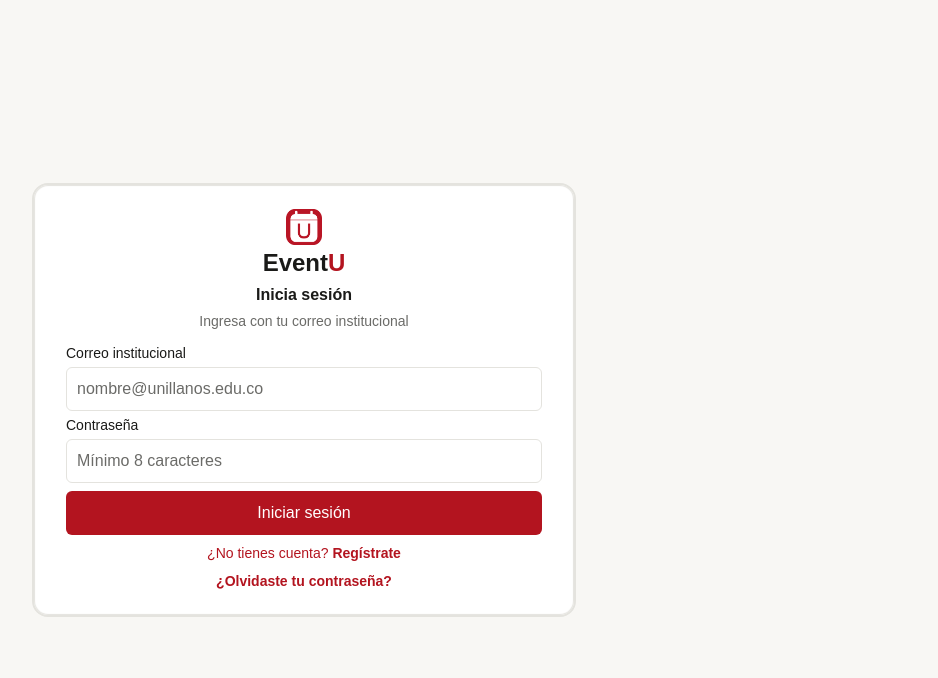
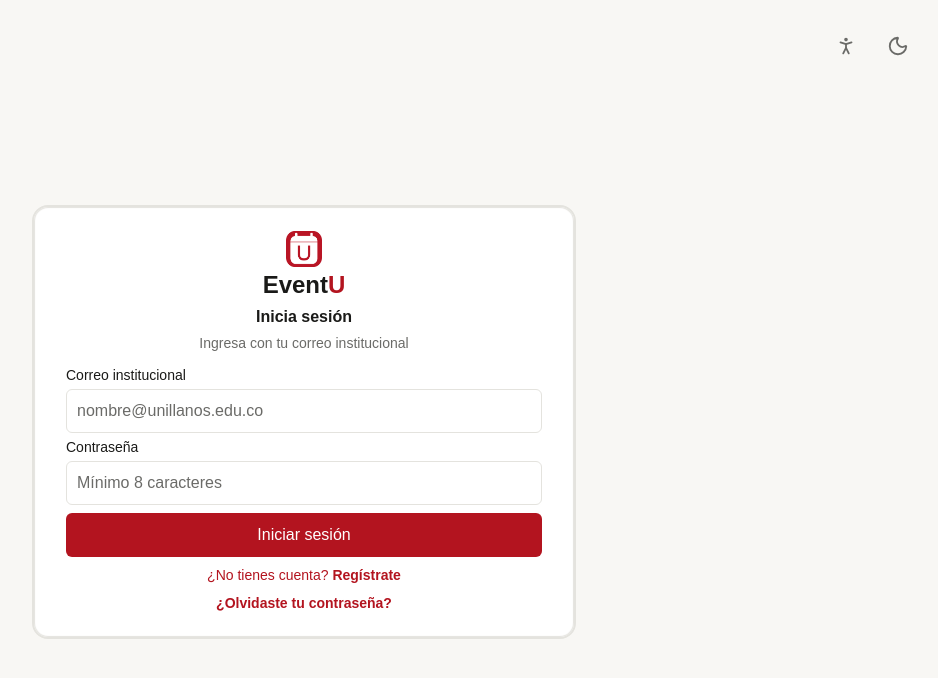
Before and after one commit to atlas-interactive/eventu-web, a React (Vite) app: page /login in a window 1280 px wide. Shown: the top 678 px of the page, without its empty margins (336-1274 px from the left). Built offline with nearby package versions, Linux system fonts and the light colour scheme; no server answers.

Commit message:
feat: enhance accessibility features in LayoutAutenticacion and add corresponding tests

```diff
--- a/src/components/layout/LayoutAutenticacion.tsx
+++ b/src/components/layout/LayoutAutenticacion.tsx
@@ -1,10 +1,62 @@
-import { Outlet } from "react-router-dom";
+import { useState } from 'react';
+import { Moon, PersonStanding, Sun } from 'lucide-react';
+import { useTranslation } from 'react-i18next';
+import { Outlet } from 'react-router-dom';
+import { PanelAccesibilidad } from '../../features/accesibilidad/PanelAccesibilidad';
+import { useAccesibilidad } from '../../features/accesibilidad/useAccesibilidad';
+
+const estiloControl = 'group relative inline-flex h-11 w-11 shrink-0 items-center justify-center rounded-full text-eventu-secondary-text hover:bg-eventu-white-surface hover:text-eventu-main-ink focus-visible:outline-2 focus-visible:outline-offset-2 focus-visible:outline-eventu-institutional-red';
+const estiloAyuda = 'pointer-events-none absolute right-0 top-full z-10 mt-1 w-max max-w-48 rounded border border-eventu-border bg-eventu-white-surface px-2 py-1 text-xs text-eventu-main-ink opacity-0 shadow-sm group-hover:opacity-100 group-focus-visible:opacity-100';
 
 // Pantallas de autenticación: tarjeta centrada
 export function LayoutAutenticacion() {
+    const { t } = useTranslation();
+    const { preferencias, actualizarPreferencia } = useAccesibilidad();
+    const [accesibilidadAbierta, setAccesibilidadAbierta] = useState(false);
+    const [elementoFoco, setElementoFoco] = useState<HTMLElement | null>(null);
+    const temaOscuro = preferencias.tema === 'oscuro';
+    const etiquetaTema = t(temaOscuro ? 'layout.activarTemaClaro' : 'layout.activarTemaOscuro');
+
     return (
-        <div className="flex min-h-screen items-center justify-center bg-eventu-page-background p-4">
-            <Outlet />
+        <div className="flex min-h-screen flex-col bg-eventu-page-background p-4 sm:p-6">
+            <div role="group" aria-label={t('layout.preferenciasVisuales')} className="flex shrink-0 justify-end gap-1 sm:gap-2">
+                <button
+                    type="button"
+                    className={estiloControl}
+                    aria-label={t('layout.accesibilidad')}
+                    aria-haspopup="dialog"
+                    aria-expanded={accesibilidadAbierta}
+                    onClick={(evento) => {
+                        setElementoFoco(evento.currentTarget);
+                        setAccesibilidadAbierta(true);
+                    }}
+                >
+                    <PersonStanding aria-hidden="true" className="h-[1.375rem] w-[1.375rem]" />
+                    <span aria-hidden="true" className={estiloAyuda}>{t('layout.accesibilidad')}</span>
+                </button>
+                <button
+                    type="button"
+                    className={estiloControl}
+                    aria-label={etiquetaTema}
+                    onClick={() => actualizarPreferencia('tema', temaOscuro ? 'claro' : 'oscuro')}
+                >
+                    {temaOscuro
+                        ? <Sun aria-hidden="true" className="h-[1.375rem] w-[1.375rem]" />
+                        : <Moon aria-hidden="true" className="h-[1.375rem] w-[1.375rem]" />}
+                    <span aria-hidden="true" className={estiloAyuda}>{etiquetaTema}</span>
+                </button>
+            </div>
+            <div className="flex flex-1 items-center justify-center py-4">
+                <div className="w-full min-w-0 max-w-[34rem]">
+                    <Outlet />
+                </div>
+            </div>
+            {accesibilidadAbierta && (
+                <PanelAccesibilidad
+                    onCerrar={() => setAccesibilidadAbierta(false)}
+                    elementoFocoRestaurar={elementoFoco}
+                />
+            )}
         </div>
     );
 }
--- a/src/i18n/en.json
+++ b/src/i18n/en.json
@@ -21,6 +21,9 @@
     "noCancelarInscripcionIniciada": "Registration cannot be canceled after the event starts."
   },
   "layout": {
+    "preferenciasVisuales": "Display preferences",
+    "activarTemaClaro": "Switch to light theme",
+    "activarTemaOscuro": "Switch to dark theme",
     "abrirNavegacion": "Open navigation",
     "cerrarNavegacion": "Close navigation",
     "navegacionPrincipal": "Main",
--- a/src/i18n/es.json
+++ b/src/i18n/es.json
@@ -21,6 +21,9 @@
     "noCancelarInscripcionIniciada": "No se puede cancelar la inscripción después de que inicia el evento."
   },
   "layout": {
+    "preferenciasVisuales": "Preferencias visuales",
+    "activarTemaClaro": "Activar tema claro",
+    "activarTemaOscuro": "Activar tema oscuro",
     "abrirNavegacion": "Abrir navegación",
     "cerrarNavegacion": "Cerrar navegación",
     "navegacionPrincipal": "Principal",
```
Also changed, not shown: 1 other file (tests, documents, lock files or other folders).
